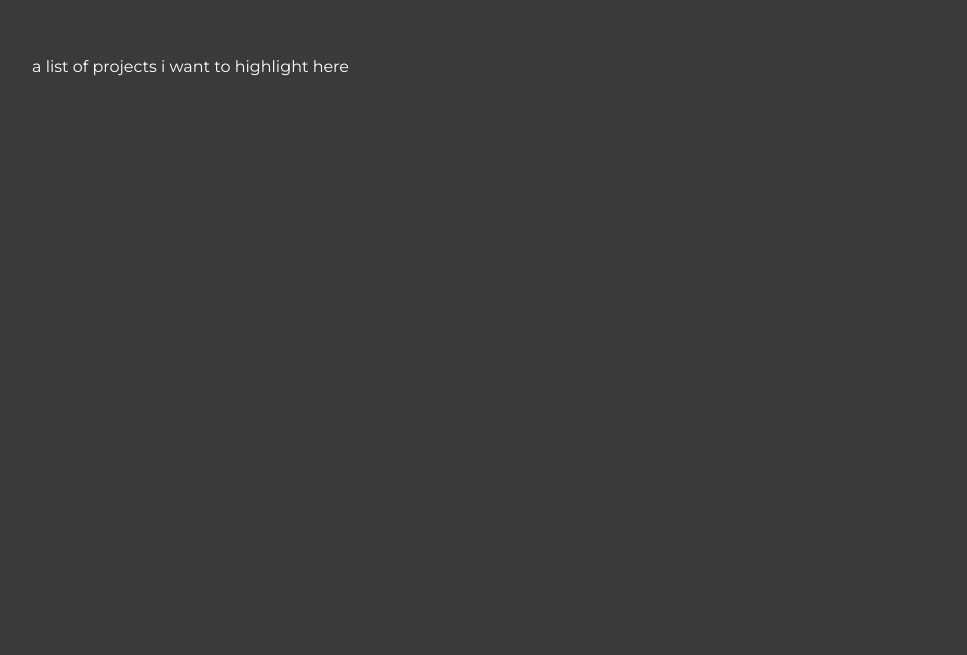
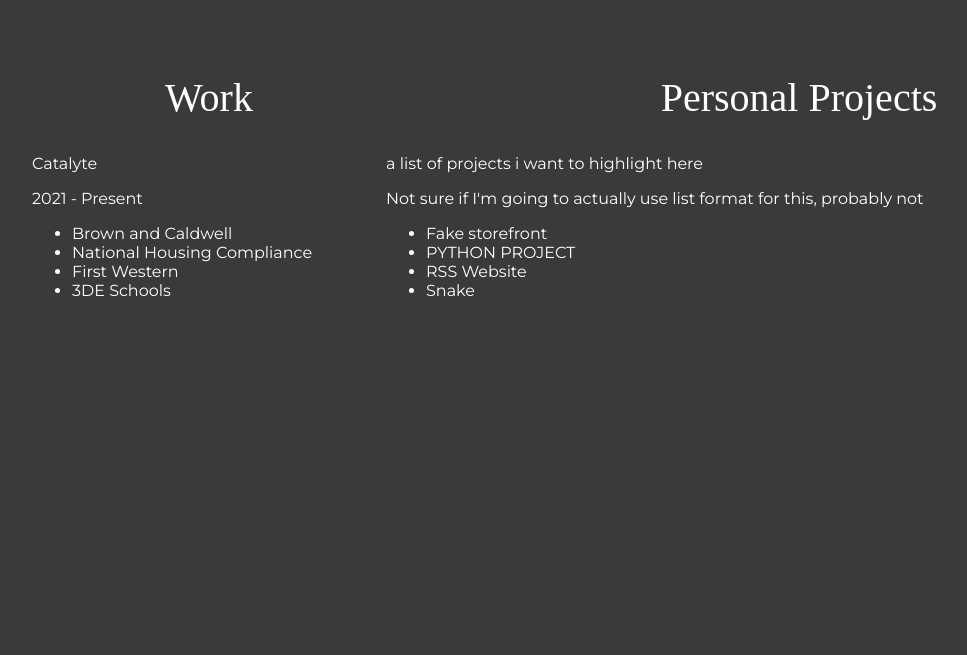
Before and after one commit to t-valentine/professional-portfolio, a React (Create React App) app: page / in a window 1280 px wide. Shown: the part 1585-2240 px from the top of the page, without its empty margins (18-985 px from the left). Built offline with nearby package versions, Linux system fonts and the light colour scheme; the HTML template or start-up script is replaced by a standard one; a web font is replaced by a local one.

Commit message:
add mobile compatability

```diff
--- a/src/components/about/About.css
+++ b/src/components/about/About.css
@@ -1,8 +1,8 @@
 @import url('https://fonts.googleapis.com/css2?family=Forum&family=Montserrat&display=swap');
 
-/*#about-page {
-  text-align: center;
-}*/
+#about-page {
+  background-color: rgb(63, 63, 63);
+}
 
 h2 {
   font-size: 2.5em;
@@ -36,7 +36,17 @@
 }
 
 #tech-list img:hover {
-  transform: scale(1.25);
+  transform: scale(1.15);
 }
 
 /*need mobile formatting for flex direction and section widths*/
+@media only screen and (max-width: 600px) {
+  #about-section, #tech-section {
+    margin: 0;
+    gap: 0;
+  }
+  #tech-list img {
+    flex-grow: 1 0 21%;
+    max-width: 20%;
+  }
+}
--- a/src/components/header/Header.css
+++ b/src/components/header/Header.css
@@ -37,3 +37,9 @@
   border: 1px solid #46289a;
   background-color: rgba(70, 40, 154, 80%);
 }
+
+@media only screen and (max-width: 600px) {
+  .nav-link {
+    display: block;
+  }
+}
--- /dev/null
+++ b/src/components/projects/Projects.css
@@ -0,0 +1,22 @@
+#projects-page {
+  display: flex;
+}
+
+.right-section {
+  width: 30%
+}
+
+.left-section{
+  width: 70%
+}
+
+
+@media only screen and (max-width: 600px) {
+  #projects-page {
+    flex-direction: column;
+  }
+
+  .right-section, .left-section {
+    width: 100%;
+  }
+}
--- a/src/components/projects/Projects.js
+++ b/src/components/projects/Projects.js
@@ -1,7 +1,33 @@
+import "./Projects.css";
+
 function Projects() {
   return (
     <div id="projects-page" className="section">
-      <p>a list of projects i want to highlight here</p>
+      <div className="right-section">
+        <h2>Work</h2>
+        <p>Catalyte</p>
+        <p>2021 - Present</p>
+        <ul>
+          <li>Brown and Caldwell</li>
+          <li>National Housing Compliance</li>
+          <li>First Western</li>
+          <li>3DE Schools</li>
+        </ul>
+      </div>
+      <div className="left-section">
+        <h2>Personal Projects</h2>
+        <p>a list of projects i want to highlight here</p>
+        <p>
+          Not sure if I'm going to actually use list format for this, probably
+          not
+        </p>
+        <ul>
+          <li>Fake storefront</li>
+          <li>PYTHON PROJECT</li>
+          <li>RSS Website</li>
+          <li>Snake</li>
+        </ul>
+      </div>
     </div>
   );
 }
```
